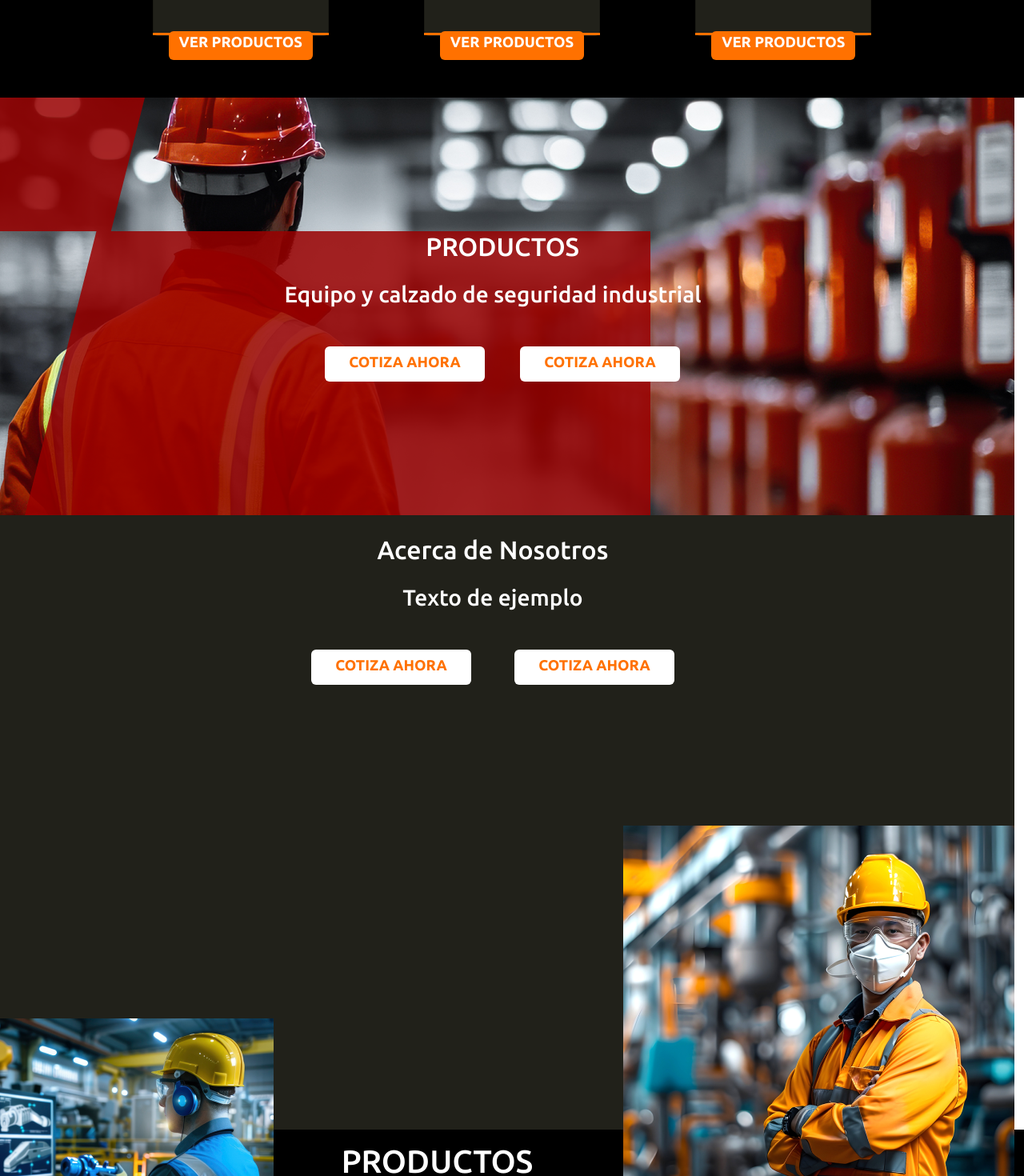
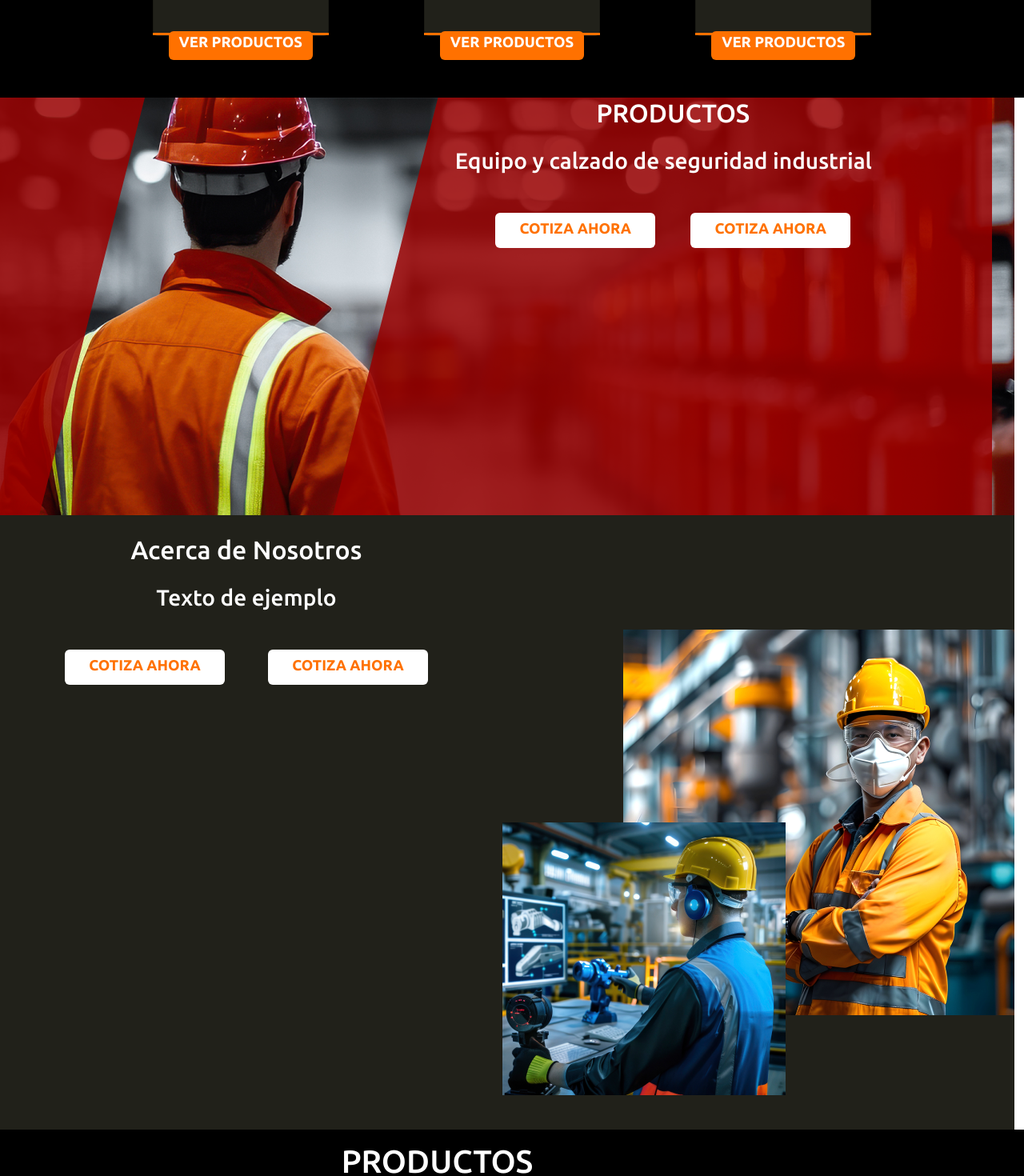
Before and after one commit to rebo-it/prototypes, a React (Create React App) app: page / in a window 1280 px wide. Shown: the part 1580-3050 px from the top of the page at 80% size. Built offline with nearby package versions, Linux system fonts and the light colour scheme.

Commit message:
changed css

```diff
--- a/src/Components/Body/BodyStructure.tsx
+++ b/src/Components/Body/BodyStructure.tsx
@@ -68,10 +68,10 @@ const BodyStructure: React.FC = () => {
         </div>
       </div>
       <div className="MidBody2 row justify-content-end p-0 w-100">
-        <div className=" MidBody2Left col-0 col-lg-4 justify-content-start p-0 w-100">
+        <div className=" MidBody2Left col-0 col-lg-4 justify-content-start ">
 
         </div>
-        <div className="MidBody2Right col-12 col-lg-8 align-items-center position-relative p-0 w-100">
+        <div className="MidBody2Right col-12 col-lg-8 align-items-center position-relative p-0 g ">
 
           <div className="Top7  justify-content-end p-0 w-100">
             <div className="Etiqueta-Productos col h2 text-white text-center">
@@ -95,18 +95,18 @@ const BodyStructure: React.FC = () => {
 
       </div>
       <div className="MidBody3 row justify-content-center p-0 w-100">
-        <div className="LeftSectionMid3 col-12 col-lg-6 pt-4 p-0 w-100">
-          <div className="Top10 row justify-content-left p-0 w-100">
+        <div className="LeftSectionMid3 col-12 col-lg-6 pt-4 ">
+          <div className="Top10 row justify-content-left ">
             <div className="Etiqueta-Productos col h2 text-white text-center">
               Acerca de Nosotros
             </div>
           </div>
-          <div className="Top11 row justify-content-center text-wrap py-3  text-black p-0 w-100" >
+          <div className="Top11 row justify-content-center text-wrap py-3  text-black" >
           <p className="h3 text-white text-center" >
              Texto de ejemplo
             </p>
           </div>
-          <div className="Top12 row justify-content-center mt-4  p-0 w-100">
+          <div className="Top12 row justify-content-center mt-4 p-0">
             <div className="ButtonMid col-6 col-sm-auto">
             <BodyTop1Button label="COTIZA AHORA" ContactLink="mailto:edgar.mtz@rebo.mx" ButtonColor="white" TextColor="rgba(255, 113, 0, 1)" />
             </div>
@@ -115,7 +115,7 @@ const BodyStructure: React.FC = () => {
             </div>
           </div>
         </div>
-        <div className="RightSectionMid3 position-relative col-12 col-lg-6 d-flex justify-content-center align-items-center p-0 w-100">
+        <div className="RightSectionMid3 position-relative col-12 col-lg-6 d-flex justify-content-center align-items-center ">
          <img className="ReboHero3 img-fluid  z-1  position-absolute top-15 end-0" src={require('../Figma Components/grupo-rebo-hero-3 1.png')} alt="Logo" />
          <img className="ReboHero4 img-fluid z-2 position-absolute top-50 start-0 d-none d-lg-block" src={require('../Figma Components/grupo-rebo-hero-4 1.png')} alt="Logo" />
          <img className="OrangeRectangle img-fluid z-0  position-absolute top-20 end-0" src={require('../Figma Components/Rectangle 26.png')} alt="Logo" />
```
Also changed, not shown: src/Components/Body/BodyStructure.css (line endings or trailing spaces).
